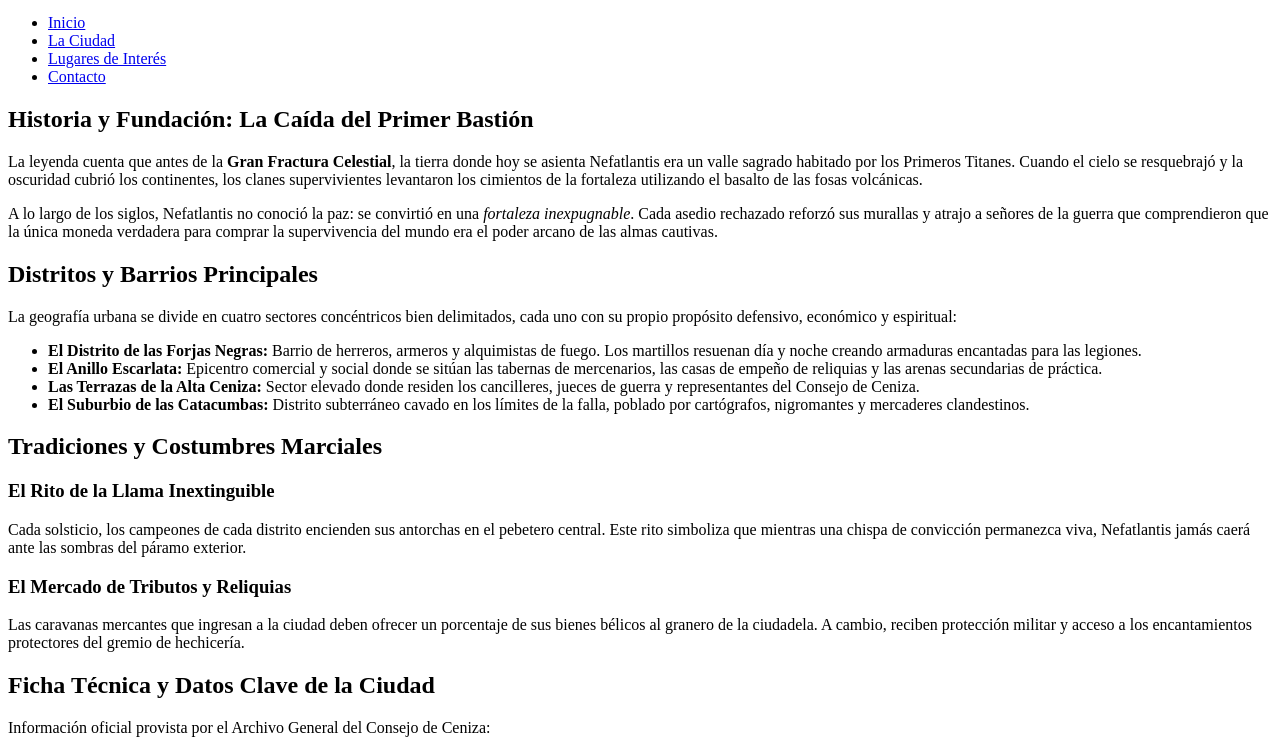
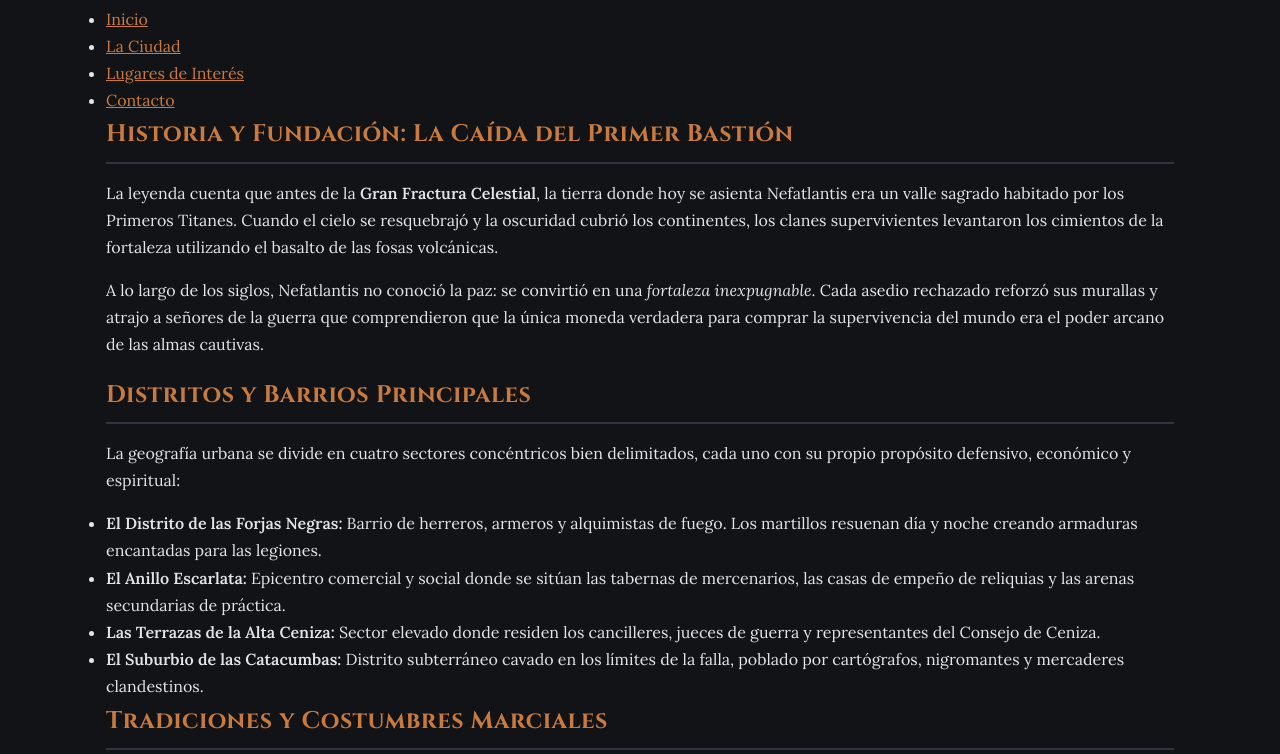
Before and after one commit to edavid-unahur/tp-1-leng-inf-1, a plain HTML site: page ciudad.html in a window 1280 px wide. Shown: the part 100-854 px from the top of the page. Drawn offline with Linux system fonts and the light colour scheme.

Commit message:
armo base de estilos, variables de colores y fuente de google

```diff
--- a/ciudad.html
+++ b/ciudad.html
@@ -4,6 +4,10 @@
     <meta charset="UTF-8">
     <meta name="viewport" content="width=device-width, initial-scale=1.0">
     <title>Nefatlantis - Historia, Identidad y Distritos | La Ciudad</title>
+    <link rel="preconnect" href="https://fonts.googleapis.com">
+    <link rel="preconnect" href="https://fonts.gstatic.com" crossorigin>
+    <link href="https://fonts.googleapis.com/css2?family=Cinzel:wght@600;700;900&family=Lora:ital,wght@0,400;0,600;1,400&display=swap" rel="stylesheet">
+    <link rel="stylesheet" href="css/estilos.css">
 </head>
 <body>
 
--- /dev/null
+++ b/css/estilos.css
@@ -0,0 +1,68 @@
+/* Variables de color y tipografia */
+:root {
+    --color-fondo: #121316;
+    --color-tarjeta: #1c1e24;
+    --color-texto: #e2e4e9;
+    --color-texto-secundario: #a0a6b2;
+    --color-primario: #c97a3e;
+    --color-primario-hover: #e08b4c;
+    --color-borde: #2f3440;
+    --color-encabezado: #242832;
+    --fuente-titulos: 'Cinzel', serif;
+    --fuente-cuerpo: 'Lora', Georgia, serif;
+}
+
+/* Reset basico y box-sizing */
+* {
+    box-sizing: border-box;
+    margin: 0;
+    padding: 0;
+}
+
+/* Estilos generales del documento */
+body {
+    background-color: var(--color-fondo);
+    color: var(--color-texto);
+    font-family: var(--fuente-cuerpo);
+    font-size: 16px;
+    line-height: 1.7;
+    max-width: 1100px;
+    margin: 0 auto;
+    padding: 0 1rem;
+}
+
+/* Tipografia para titulos */
+h1, h2, h3 {
+    font-family: var(--fuente-titulos);
+    color: #f5f5f7;
+    letter-spacing: 0.5px;
+}
+
+h1 {
+    font-size: 2rem;
+    color: #ffffff;
+    margin-bottom: 0.5rem;
+}
+
+h2 {
+    font-size: 1.5rem;
+    color: var(--color-primario);
+    border-bottom: 2px solid var(--color-borde);
+    padding-bottom: 0.4rem;
+    margin-bottom: 1rem;
+}
+
+h3 {
+    font-size: 1.2rem;
+    color: #e5a974;
+    margin-bottom: 0.5rem;
+}
+
+/* Parrafos y enlaces generales */
+p {
+    margin-bottom: 1rem;
+}
+
+a {
+    color: var(--color-primario);
+}
```
Also changed, not shown: contacto.html (+4 -0 lines), index.html (+4 -0 lines), lugares.html (+4 -0 lines), css/style.css (deleted).
